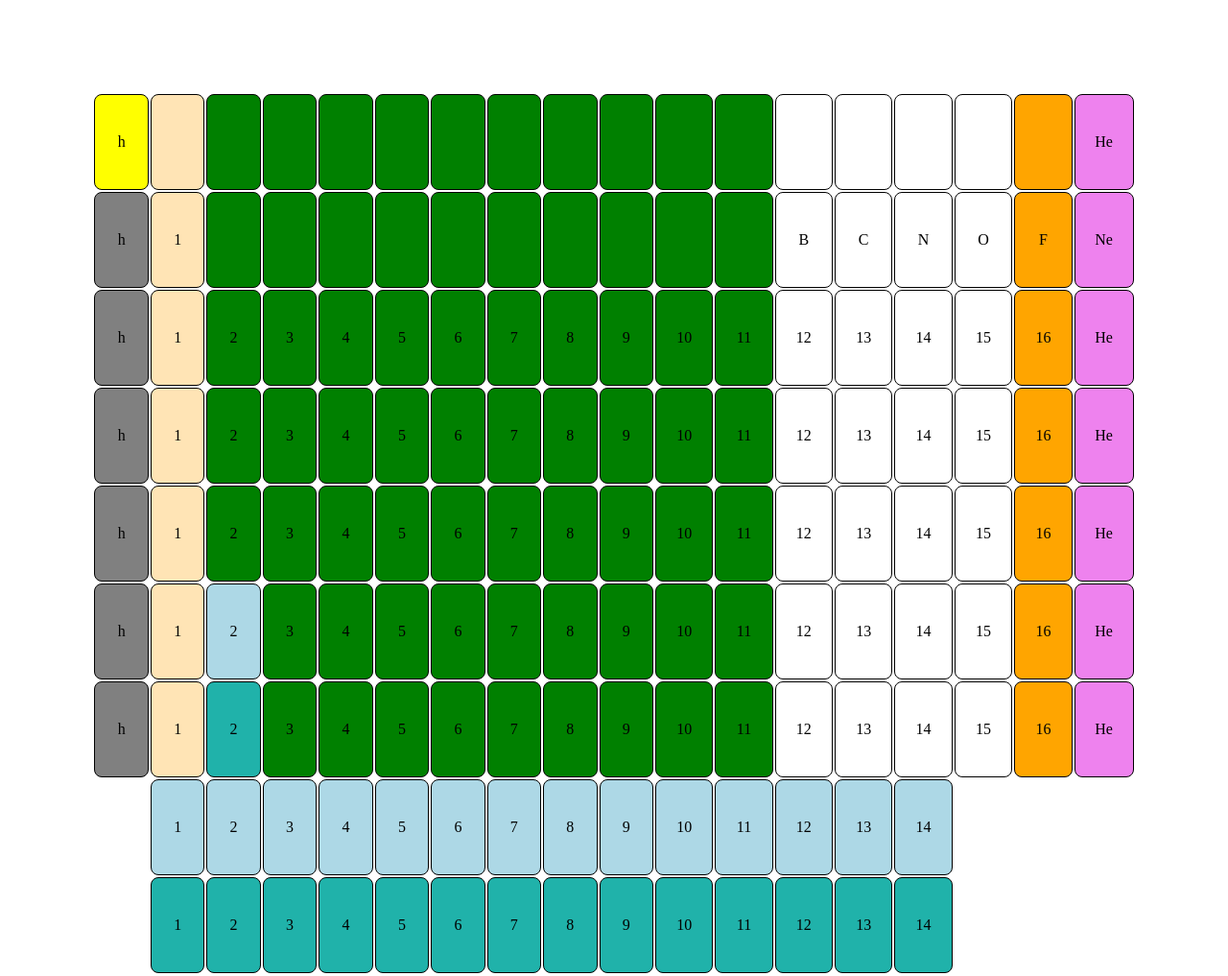
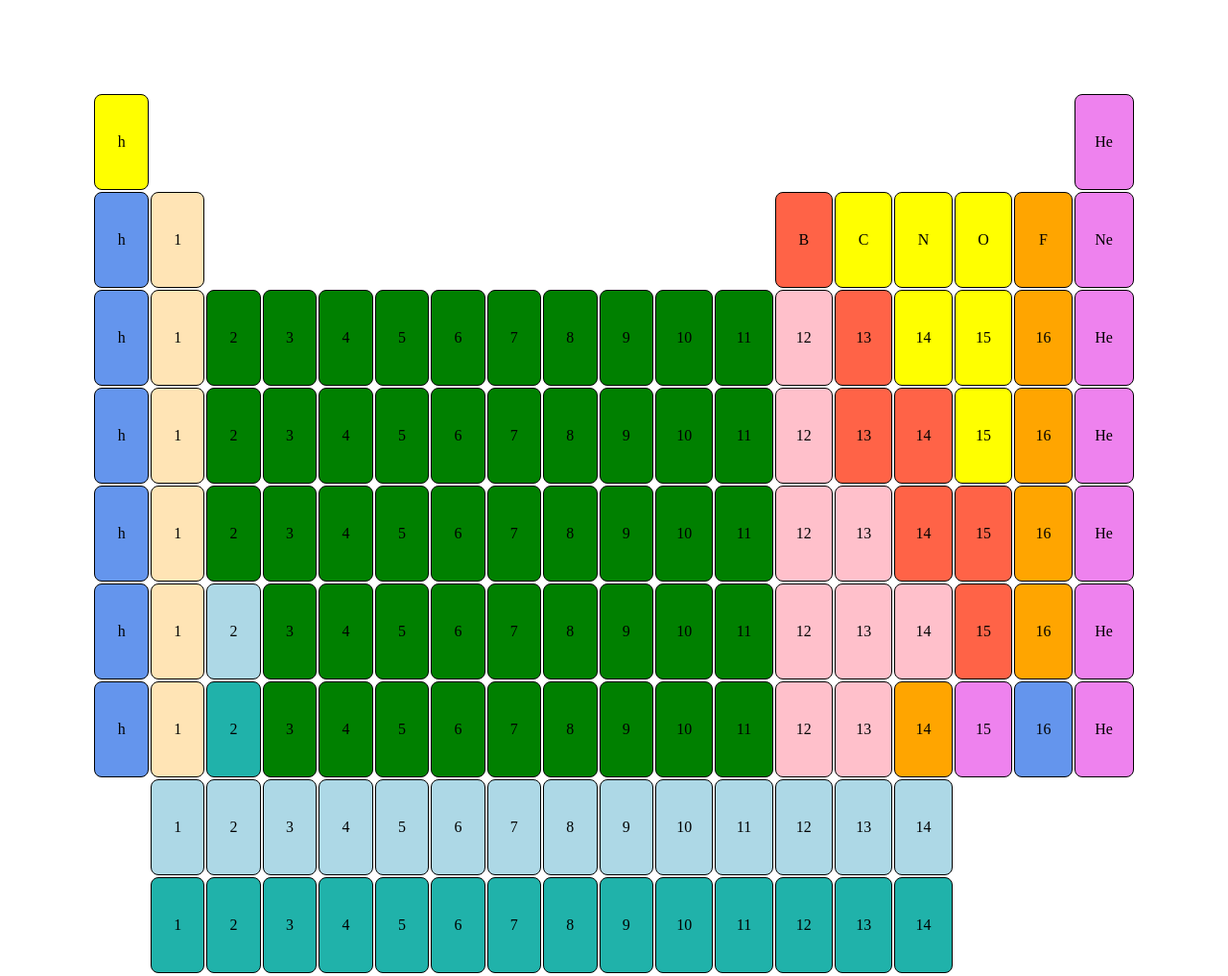
Before and after one commit to hamzadarej/Periodic-table, a plain HTML site: page index.html in a window 1280 px wide. Shown: the whole page at 96% size. Drawn offline with Linux system fonts and the light colour scheme.

Commit message:
assigenment

```diff
--- a/css/style.css
+++ b/css/style.css
@@ -11,18 +11,18 @@ td {
   border-radius: 8px;
 }
 
-td:nth-last-child(1)  {
+td:nth-last-child(1) ,tr:nth-last-child(3) :nth-child(16) {
     background-color: violet;
 }
-td:nth-last-child(2)  {
+td:nth-last-child(2) ,tr:nth-last-child(3) :nth-child(15) {
     background-color: orange;
 }
 
 tr:nth-child(1) :nth-child(1) {
   background-color: yellow;
 }
-td:nth-child(1) {
-  background-color: gray;
+td:nth-child(1) ,tr:nth-child(7) :nth-child(17){
+  background-color:cornflowerblue ;
 }
 td:nth-child(2) {
   background-color: moccasin;
@@ -30,18 +30,24 @@ td:nth-child(2) {
 tr:nth-child(8) :nth-child(n + 2) ,tr:nth-child(6) :nth-child(3){
   background-color: lightblue;
 }
-tr:nth-child(9) :nth-child(n + 1),tr:nth-child(7) :nth-child(3) {
+tr:nth-child(9) :nth-child(n + 2),tr:nth-child(7) :nth-child(3) {
   background-color: lightseagreen;
 }
-tr:nth-child(9) :nth-child(1),
-tr:nth-child(8) :nth-child(1),
 
-tr:nth-child(8) :nth-child(n + 16),
-tr:nth-child(9) :nth-child(n + 16)
- {
-  background-color: transparent;
-  border: none;
-}
 td:nth-child(3),td:nth-child(4),td:nth-child(5),td:nth-child(6),td:nth-child(7),td:nth-child(8),td:nth-child(9),td:nth-child(10),td:nth-child(11),td:nth-child(12){
     background-color: green;
   }
+td:nth-last-child(3) ,td:nth-last-child(4) ,tr:nth-child(2) :nth-child(14){
+    background-color: yellow;
+}
+td:nth-last-child(6),td:nth-last-child(5) ,tr:nth-child(6) :nth-child(15){
+    background-color: pink;
+}
+td:empty ,tr:nth-child(8) :nth-child(n + 16),
+tr:nth-child(9) :nth-child(n + 16){
+    background-color: transparent;
+    border: none;
+}
+tr:nth-child(2) :nth-child(13) , tr:nth-child(3) :nth-child(14),tr:nth-child(4) :nth-child(14) ,tr:nth-child(4) :nth-child(15),tr:nth-child(5) :nth-child(15),tr:nth-child(5) :nth-child(16),tr:nth-child(6) :nth-child(16) {
+    background-color: tomato;
+}
```
